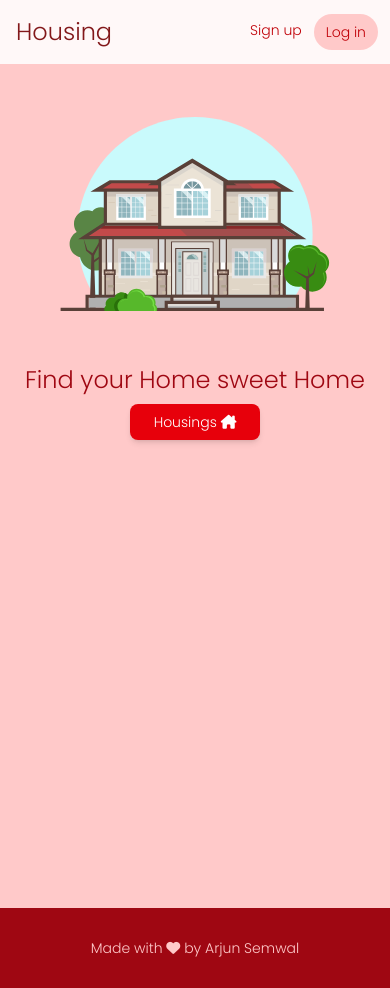
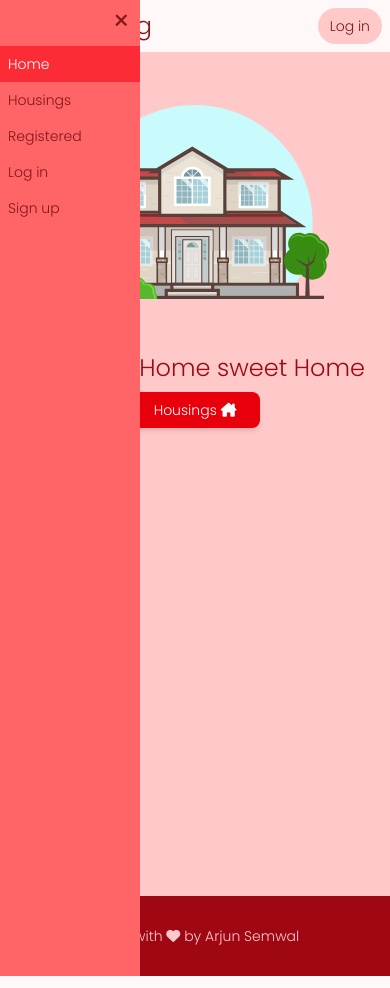
Before and after one commit to ArjunSemwal02/Housing, an Angular app: page / in a window 390 px wide. Built offline with nearby package versions, Linux system fonts and the light colour scheme.

Commit message:
sidebar comp added with routing for navigating and global service added too

```diff
--- a/src/app/app.html
+++ b/src/app/app.html
@@ -1,4 +1,13 @@
 <div class="min-h-screen max-h-fit pb-20 relative">
+  <div
+    class="absolute h-full z-100 w-[140px] bg-red-400 md:hidden transition-all duration-500 ease-in-out"
+    [ngClass]="{ 'translate-x-0': sidebarOpen, 'translate-x-[-200px]': !sidebarOpen }"
+    appClickOutside
+    (clickOutside)="sidebarOpen = false"
+    [ignoreRefs]="[userIcon]"
+  >
+    <app-sidebar class="h-full w-full" />
+  </div>
   <app-navbar />
   <router-outlet />
   <app-footer class="absolute w-full bottom-0" />
--- a/src/app/app.ts
+++ b/src/app/app.ts
@@ -1,14 +1,32 @@
-import { Component, signal } from '@angular/core';
+import { Component, inject, Input, OnInit, signal } from '@angular/core';
 import { RouterOutlet } from '@angular/router';
 import { Navbar } from './shared/layouts/navbar/navbar';
 import { Footer } from './shared/layouts/footer/footer';
+import { Sidebar } from './shared/layouts/sidebar/sidebar';
+import { CommonModule } from '@angular/common';
+import { SidebarService } from './shared/global/sidebarService/sidebar-service';
+import { ClickOutside } from './directives/click-outside/click-outside';
 
 @Component({
   selector: 'app-root',
-  imports: [RouterOutlet, Navbar, Footer],
+  imports: [RouterOutlet, Navbar, Footer, Sidebar, CommonModule, ClickOutside],
   templateUrl: './app.html',
   styleUrl: './app.scss',
 })
-export class App {
+export class App implements OnInit {
   protected readonly title = signal('housing');
+
+  sidebarService = inject(SidebarService);
+
+  sidebarOpen: boolean = true;
+
+  @Input() userIcon!: HTMLElement;
+
+  ngOnInit() {
+    setTimeout(() =>
+      this.sidebarService.sidebarOpen$.subscribe((value: boolean) => {
+        this.sidebarOpen = value;
+      })
+    );
+  }
 }
--- /dev/null
+++ b/src/app/directives/click-outside/click-outside.ts
@@ -0,0 +1,39 @@
+import {
+  Directive,
+  ElementRef,
+  EventEmitter,
+  HostListener,
+  inject,
+  Input,
+  Output,
+} from '@angular/core';
+import { SidebarService } from '../../shared/global/sidebarService/sidebar-service';
+
+@Directive({
+  selector: '[appClickOutside]',
+})
+export class ClickOutside {
+  @Output() clickOutside = new EventEmitter<Event>();
+  @Input() ignoreRefs: HTMLElement[] = [];
+
+  sidebarService = inject(SidebarService);
+
+  constructor(private _elementRef: ElementRef) {}
+
+  @HostListener('document:click', ['$event'])
+  @HostListener('document:touchstart', ['$event'])
+  onDocumentClick(event: Event) {
+    const clickedInside = this._elementRef.nativeElement.contains(event.target);
+
+    const target = event.target as HTMLElement;
+    // const clickedIgnored = this.ignoreRefs?.some((ref) => ref.contains(target));
+
+    const clickedIgnored = this.sidebarService
+      .getIgnoreElements()
+      .some((ref) => ref.contains(target));
+
+    if (!clickedInside && !clickedIgnored) {
+      this.clickOutside.emit(event);
+    }
+  }
+}
--- a/src/app/pages/registered/registered.html
+++ b/src/app/pages/registered/registered.html
@@ -1,11 +1,22 @@
 <div class="min-h-screen bg-red-200 p-6 relative">
-  <h1 class="text-2xl font-bold mb-6 text-gray-800">Registered Properties</h1>
+  <h1 class="text-2xl font-bold mb-6 text-gray-800">
+    {{ properties.length > 0 ? 'Registered Properties' : 'Not registered any property yet!' }}
+  </h1>
+
+  @if(properties.length === 0){
+  <Button
+    class="w-[130px] shadow-md hover:shadow-xl md:self-start bg-red-600 text-white font-semibold p-2 rounded-lg transition-all duration-500 ease-in-out hover:scale-105 hover:bg-red-700"
+    routerLink="/housing"
+    >Book now <i class="fa-solid fa-house-chimney"></i
+  ></Button>
+  }
 
   <div class="grid gap-6 sm:grid-cols-2 lg:grid-cols-3 xl:grid-cols-4">
     @for(property of properties; track $index){<app-card [property]="property"></app-card>}
   </div>
 
   <!-- Material paginator -->
+  @if(properties.length > 0){
   <div class="flex justify-center mt-4 rounded-lg overflow-hidden w-fit mx-auto">
     <mat-paginator
       [length]="properties.length"
@@ -16,4 +27,5 @@
     >
     </mat-paginator>
   </div>
+  }
 </div>
--- a/src/app/pages/registered/registered.ts
+++ b/src/app/pages/registered/registered.ts
@@ -3,10 +3,11 @@ import { House } from '../../model/house';
 import { MatPaginator, PageEvent } from '@angular/material/paginator';
 import { Card } from '../../reusables/card/card';
 import { RegisteredService } from '../../services/registered/registered';
+import { RouterLink } from '@angular/router';
 
 @Component({
   selector: 'app-registered',
-  imports: [Card, MatPaginator],
+  imports: [Card, MatPaginator, RouterLink],
   templateUrl: './registered.html',
   styleUrl: './registered.scss',
 })
--- /dev/null
+++ b/src/app/shared/global/sidebarService/sidebar-service.ts
@@ -0,0 +1,34 @@
+import { Injectable } from '@angular/core';
+import { BehaviorSubject } from 'rxjs';
+
+@Injectable({
+  providedIn: 'root',
+})
+export class SidebarService {
+  sidebarSubject = new BehaviorSubject<boolean>(true);
+  sidebarOpen$ = this.sidebarSubject.asObservable();
+
+  private ignoreElements: HTMLElement[] = [];
+
+  updateSidebarState(value: boolean) {
+    this.sidebarSubject.next(value);
+  }
+
+  registerIgnoreElement(element: HTMLElement) {
+    if (!this.ignoreElements.includes(element)) {
+      this.ignoreElements.push(element);
+    }
+  }
+
+  unregisterIgnoreElement(element: HTMLElement) {
+    this.ignoreElements = this.ignoreElements.filter((el) => el !== element);
+  }
+
+  getIgnoreElements() {
+    return this.ignoreElements;
+  }
+
+  setIgnoreElements(elements: HTMLElement[]) {
+    this.ignoreElements = elements;
+  }
+}
--- a/src/app/shared/layouts/navbar/navbar.html
+++ b/src/app/shared/layouts/navbar/navbar.html
@@ -1,14 +1,19 @@
 <div class="flex justify-between items-center">
+  <div class="flex items-center justify-center">
     <div
-    class="m-4 cursor-pointer font-black text-red-900 text-2xl font-black flex items-center gap-2 transition-all duration-500 ease-in-out hover:scale-110"
+      class="md:hidden h-9 w-9 m-2 p-1 bg-red-100 rounded-full text-center text-red-900 text-xl"
+      (click)="sidebarService.updateSidebarState(true); $event.stopPropagation()"
+    >
+      <i class="fa-solid fa-bars"></i>
+    </div>
+    <div
+      class="m-1 md:m-4 cursor-pointer font-black text-red-900 text-2xl font-black flex items-center gap-2 transition-all duration-500 ease-in-out hover:scale-110"
       routerLink=""
     >
-    <!-- <span
-      class="md:hidden px-2 py-1 transition-all duration-300 ease-in-out rounded-full hover:bg-red-200"
-      ><i class="fa-solid fa-bars"></i
-    ></span> -->
       Housing
     </div>
+  </div>
+
   <ul class="m-4 hidden md:flex">
     <li
       class="m-2 cursor-pointer relative pb-1 after:content-[''] after:absolute after:left-0 after:bottom-0 after:w-0 after:h-[2px] after:bg-red-500 after:transition-all after:duration-300 hover:after:w-full"
@@ -29,37 +34,21 @@
       Registered
     </li>
   </ul>
-  @if(authService.isLoggedIn() === false){
-  <ul class="mx-2 text-red-700 flex items-center justify-center">
-    @if(authService.isLoggedIn() === false){
-    <li
-      class="m-2 cursor-pointer relative pb-1 after:content-[''] after:absolute after:left-0 after:bottom-0 after:w-0 after:h-[2px] after:bg-red-500 after:transition-all after:duration-300 hover:after:w-full"
-      routerLink="signup"
-    >
-      Sign up
-    </li>
-    } @if(authService.isLoggedIn() === false){
-    <li
-      class="m-1 py-2 px-3 cursor-pointer font-black relative hover:after:w-full bg-red-200 rounded-full hover:bg-red-700 hover:text-white transition-all duration-300 ease-in-out"
+  @if(authService.isLoggedIn() === false){ @if(authService.isLoggedIn() === false){
+  <div
+    class="m-2 py-2 px-3 cursor-pointer font-black relative text-red-900 hover:after:w-full bg-red-200 rounded-full hover:bg-red-700 hover:text-white transition-all duration-300 ease-in-out"
     routerLink="login"
   >
     Log in
-    </li>
-    }
-  </ul>
-  } @if(authService.isLoggedIn() === true){
+  </div>
+
+  } } @if(authService.isLoggedIn() === true){
   <div class="flex gap-2 items-center">
     @if(authService.isLoggedIn() === true){
     <div
-      class="text-red-700 cursor-pointer relative pb-1 after:content-[''] after:absolute after:left-0 after:bottom-0 after:w-0 after:h-[2px] after:bg-red-500 after:transition-all after:duration-300 hover:after:w-full"
-      routerLink=""
-      (click)="authService.logout()"
-    >
-      Logout
-    </div>
-    } @if(authService.isLoggedIn() === true){
-    <div
+      #userIcon
       class="m-4 p-0 cursor-pointer transition-all duration-300 ease-in-out text-red-800 rounded-full bg-red-200 w-8 h-8 hover:bg-red-700 hover:text-white flex items-center justify-center"
+      (click)="sidebarService.updateSidebarState(true); $event.stopPropagation()"
     >
       @if(user.length > 0){<span>
         {{ userInitial }}
--- a/src/app/shared/layouts/navbar/navbar.ts
+++ b/src/app/shared/layouts/navbar/navbar.ts
@@ -1,6 +1,7 @@
-import { Component, inject, OnInit } from '@angular/core';
+import { Component, ElementRef, inject, ViewChild } from '@angular/core';
 import { RouterLink } from '@angular/router';
 import { Auth } from '../../../auth/auth';
+import { SidebarService } from '../../global/sidebarService/sidebar-service';
 
 @Component({
   selector: 'app-navbar',
@@ -8,11 +9,21 @@ import { Auth } from '../../../auth/auth';
   templateUrl: './navbar.html',
   styleUrl: './navbar.scss',
 })
-export class Navbar implements OnInit {
+export class Navbar {
   authService = inject(Auth);
+  sidebarService = inject(SidebarService);
+
   user: string = this.authService.getCurrentUser() || '';
 
-  ngOnInit() {}
+  @ViewChild('userIcon') userIcon!: ElementRef;
 
   userInitial: string | undefined = this.user[0]?.toUpperCase();
+
+  // ngAfterViewInit() {
+  //   // Access native element here (safe because it's rendered)
+  //   const element = this.userIcon.nativeElement;
+
+  //   // Example: register it to ignore clicks
+  //   this.sidebarService.registerIgnoreElement(element);
+  // }
 }
--- a/src/app/shared/layouts/sidebar/sidebar.html
+++ b/src/app/shared/layouts/sidebar/sidebar.html
@@ -1 +1,21 @@
-<p>sidebar works!</p>
+<div class="mb-1 p-3 w-full text-lg rounded-full flex justify-end text-red-900 right-0">
+  <i class="fa-solid fa-xmark" (click)="closeSidebar()"></i>
+</div>
+<ul class="text-red-900">
+  @for(item of menuItems; track $index){
+  <li
+    (click)="onClickSidebarOption($event, item)"
+    [ngClass]="{
+      'bg-red-500 text-white': activeItem === item,
+      'hover:bg-red-700': activeItem !== item,
+      hidden:
+        (item === 'Log in' && authService.isLoggedIn() === true) ||
+        (item === 'Sign up' && authService.isLoggedIn() === true) ||
+        (item === 'Logout' && authService.isLoggedIn() === false)
+    }"
+    class="cursor-pointer p-2 transition duration-300 ease-in-out"
+  >
+    {{ item }}
+  </li>
+  }
+</ul>
--- a/src/app/shared/layouts/sidebar/sidebar.ts
+++ b/src/app/shared/layouts/sidebar/sidebar.ts
@@ -1,11 +1,54 @@
-import { Component } from '@angular/core';
+import { CommonModule } from '@angular/common';
+import { Component, inject, signal } from '@angular/core';
+import { SidebarService } from '../../global/sidebarService/sidebar-service';
+import { Router } from '@angular/router';
+import { Auth } from '../../../auth/auth';
 
 @Component({
   selector: 'app-sidebar',
-  imports: [],
+  imports: [CommonModule],
   templateUrl: './sidebar.html',
   styleUrl: './sidebar.scss',
 })
 export class Sidebar {
+  menuItems: string[] = ['Home', 'Housings', 'Registered', 'Log in', 'Sign up', 'Logout'];
 
+  activeItem = 'Home'; // default active
+
+  sidebarOpen = signal<boolean>(false);
+
+  sidebarService = inject(SidebarService);
+  authService = inject(Auth);
+
+  constructor(private router: Router) {}
+
+  closeSidebar() {
+    this.sidebarService.updateSidebarState(false);
+  }
+
+  onClickSidebarOption(event: Event, item: string) {
+    this.activeItem = item;
+    event.stopPropagation();
+
+    switch (item) {
+      case 'Home':
+        this.router.navigate(['']);
+        break;
+      case 'Housings':
+        this.router.navigate(['housing']);
+        break;
+      case 'Registered':
+        this.router.navigate(['registered']);
+        break;
+      case 'Log in':
+        this.router.navigate(['login']);
+        break;
+      case 'Sign up':
+        this.router.navigate(['signup']);
+        break;
+      case 'Logout':
+        this.authService.logout();
+        break;
+    }
+  }
 }
```
Also changed, not shown: 2 other files (tests, documents, lock files or other folders). Lines whose indentation alone changed are shown as unchanged.
